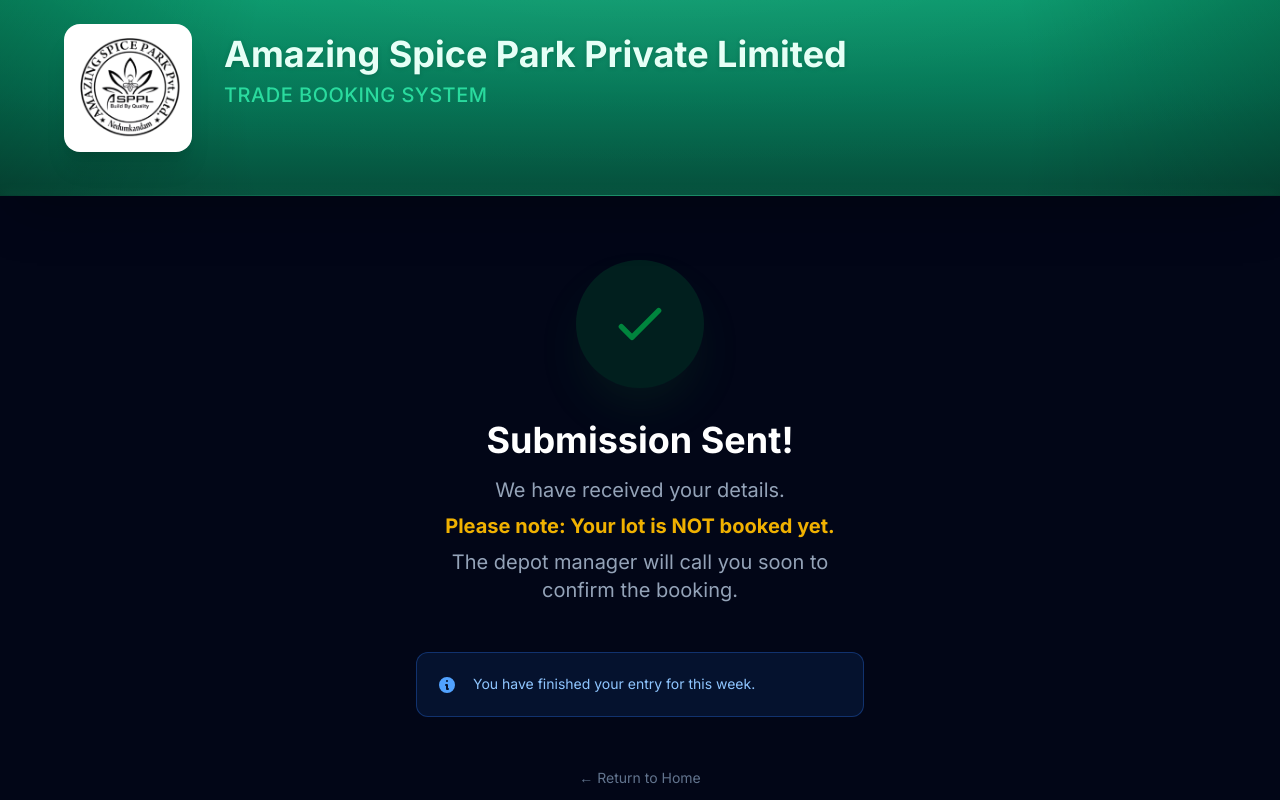
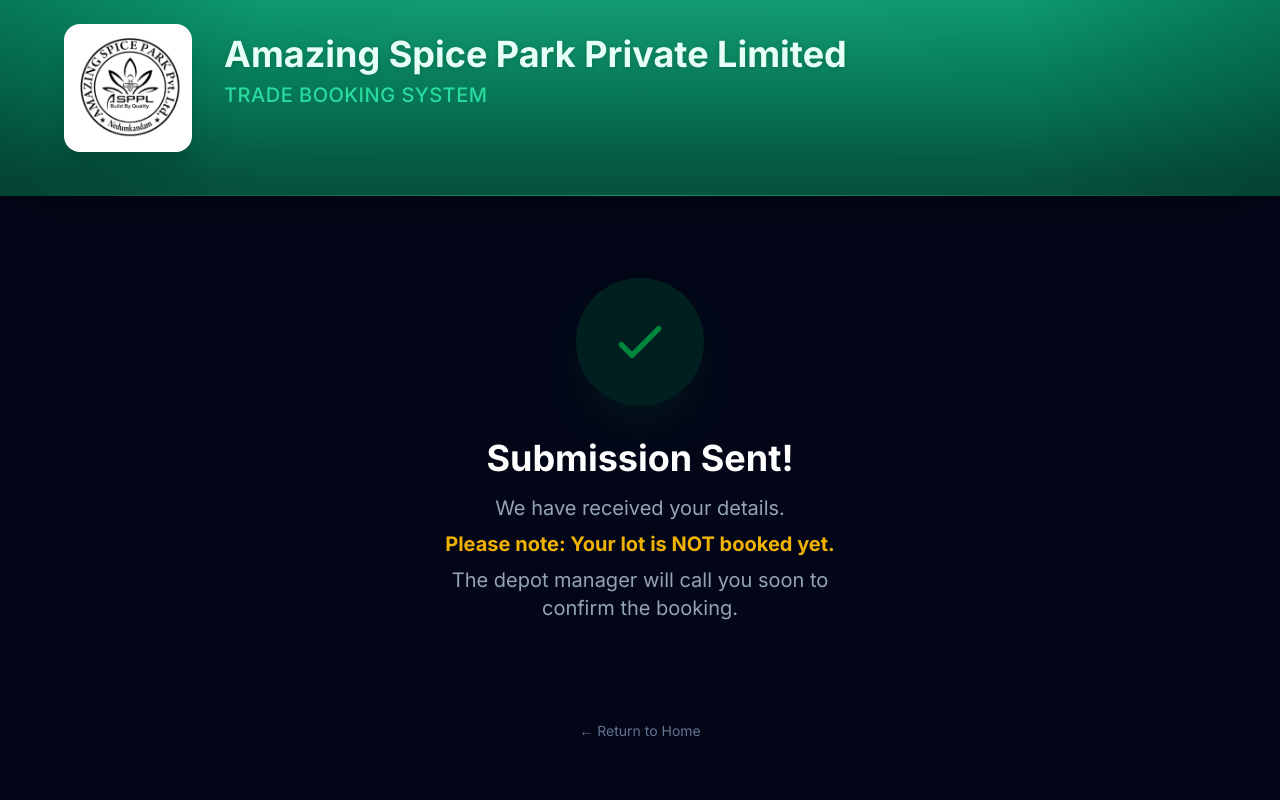
Before and after one commit to peterish8/ASPPL-auction-web, a Next.js app: page /success in a window 1280 px wide. Shown: the top 800 px of the page. Built offline with nearby package versions, Linux system fonts and the light colour scheme.

Commit message:
Remove 'finished ur entry for this week' message from success page

```diff
--- a/app/success/page.tsx
+++ b/app/success/page.tsx
@@ -40,16 +40,7 @@
           </div>
 
 
-          <div className="flex items-start gap-3 lg:gap-4 p-4 lg:p-5 bg-blue-500/10 border border-blue-500/30 rounded-xl max-w-md w-full">
-            <svg className="w-5 h-5 text-blue-400 mt-0.5 shrink-0" fill="currentColor" viewBox="0 0 20 20">
-              <path fillRule="evenodd" d="M18 10a8 8 0 11-16 0 8 8 0 0116 0zm-7-4a1 1 0 11-2 0 1 1 0 012 0zM9 9a1 1 0 000 2v3a1 1 0 001 1h1a1 1 0 100-2v-3a1 1 0 00-1-1H9z" clipRule="evenodd" />
-            </svg>
-            <div className="flex flex-col gap-1">
-                <p className="text-sm text-blue-300 text-left leading-relaxed">
-                You have finished your entry for this week.
-                </p>
-            </div>
-          </div>
+
 
           <div className="mt-8 lg:mt-12">
             <Link href="/" className="text-slate-500 hover:text-white text-sm transition-colors">
```
